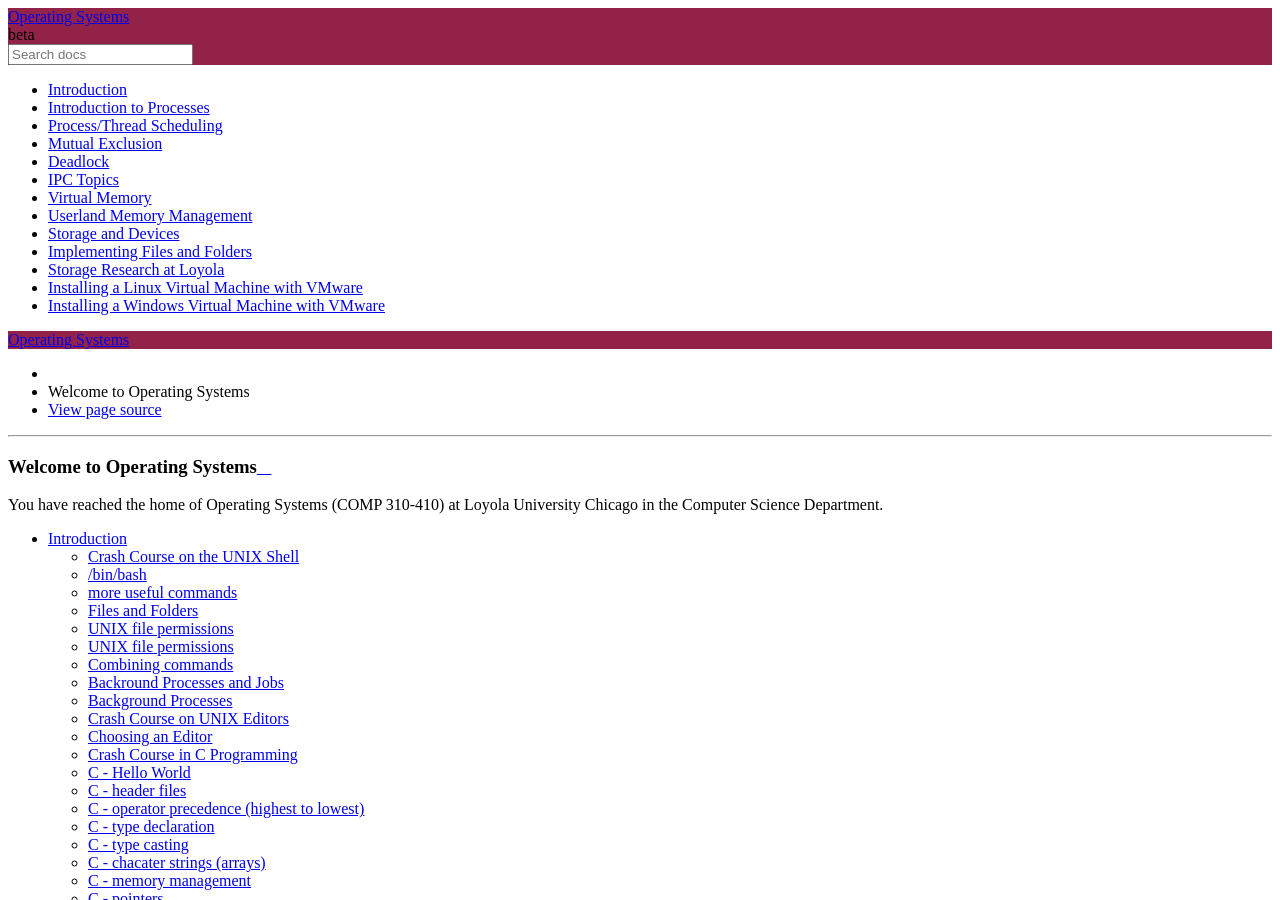
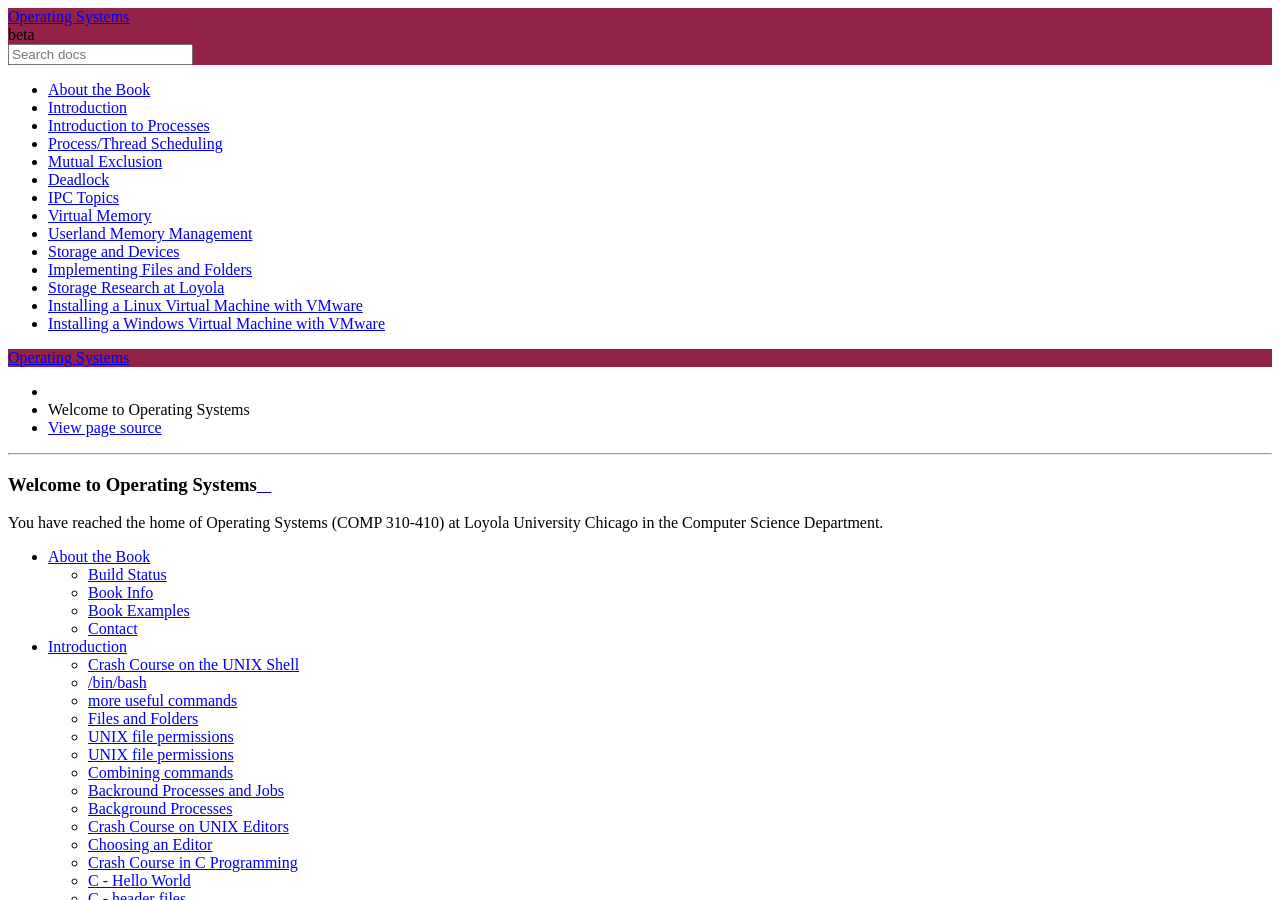
Before and after one commit to LoyolaChicagoBooks/operatingsystems, a Sphinx documentation site: the page built from source/index.rst, in a window 1280 px wide and 900 px high. Built offline with Sphinx 7.4.7 and the Read the Docs theme 2.0.0, drawn with Linux system fonts in a browser that asks for light colours; some of the changed lines change nothing that is shown.

Commit message:
add some meta-information for build status, book info, etc.

```diff
--- a/source/index.rst
+++ b/source/index.rst
@@ -12,6 +12,7 @@
 .. toctree::
    :maxdepth: 2
 
+   meta
    introduction
    processes
    scheduling
--- /dev/null
+++ b/source/meta.rst
@@ -0,0 +1,55 @@
+About the Book
+=====================
+
+Build Status
+--------------
+
+.. image:: https://travis-ci.org/LoyolaChicagoBooks/operatingsystems.svg?branch=master
+    :target: https://travis-ci.org/LoyolaChicagoBooks/operatingsystems
+
+This book automatically builds and deploys using the Travis continuous integration system. All
+commits trigger a rebuild of the book and, if successful, a deployment to GitHub pages.
+
+The book deploys to https://os.cs.luc.edu.
+
+Book Info
+----------
+
+This book is hosted on GitHub Pages. It is written using the delightful Python Sphinx documentation
+tool. In addition, we use the Sphinx RTD Theme.
+
+You can checkout the book and build it yourself. This could be useful if you wish to help us
+correct bugs/errors by issuing a pull request. While we welcome pull requests, we ask that you make
+sure your request can build successfully, especially if it requires changes to the book and any
+of the accompanying repositories.
+
+The source code for this book is at https://github.com/LoyolaChicagoBooks/operatingsystems.
+
+Book Examples
+--------------
+
+Although we write most examples in 100% pure C code, there are occasions where we mix C and C++,
+especially if the C++ code does not get in the way of the systems pedagogy.  That said, we also
+have some examples in Go, Java, C#, Python, and Scala, since we are constantly trying to find a way to
+apply high-level langauges and software engineering ideas to systems programming.  While the most
+promising we have found so far is Go, we don't think it is going to disrupt C/C++ for the foreseeable
+future. Nevertheless, early testing has shown some good performance!
+
+C/C++ Examples
+   https://github.com/gkthiruvathukal/systems-code-examples.git
+
+Java Examples
+   https://github.com/LoyolaChicagoCode/hpjpc-source-java.git
+
+Java Multicast Example
+   https://github.com/gkthiruvathukal/multicast-java.git
+
+
+Others to appear soon.
+
+
+Contact
+--------
+
+If you have any questions, please contact gkt@cs.luc.edu. George K. Thiruvathukal acts as the
+maintainer of this book.
```
